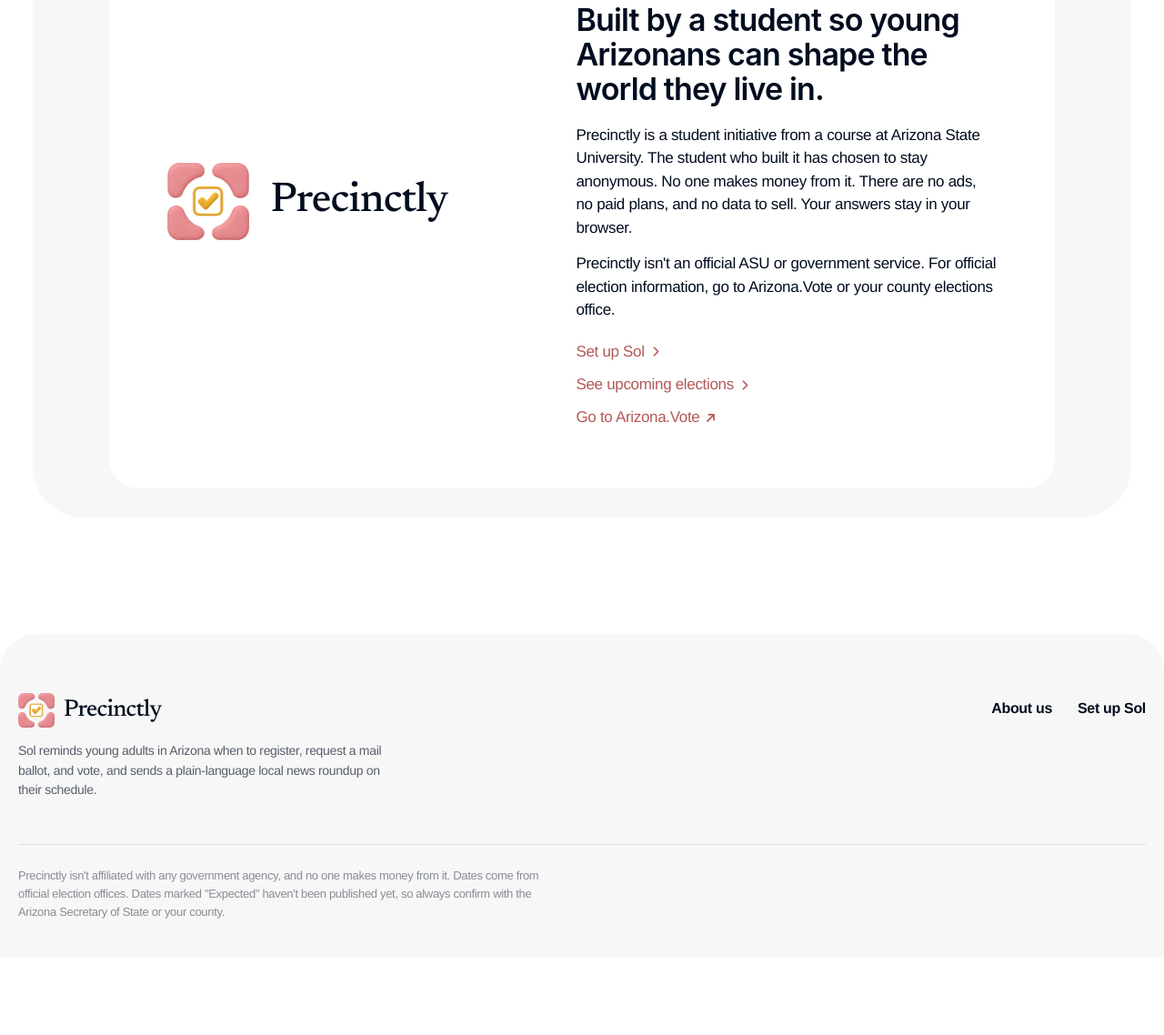
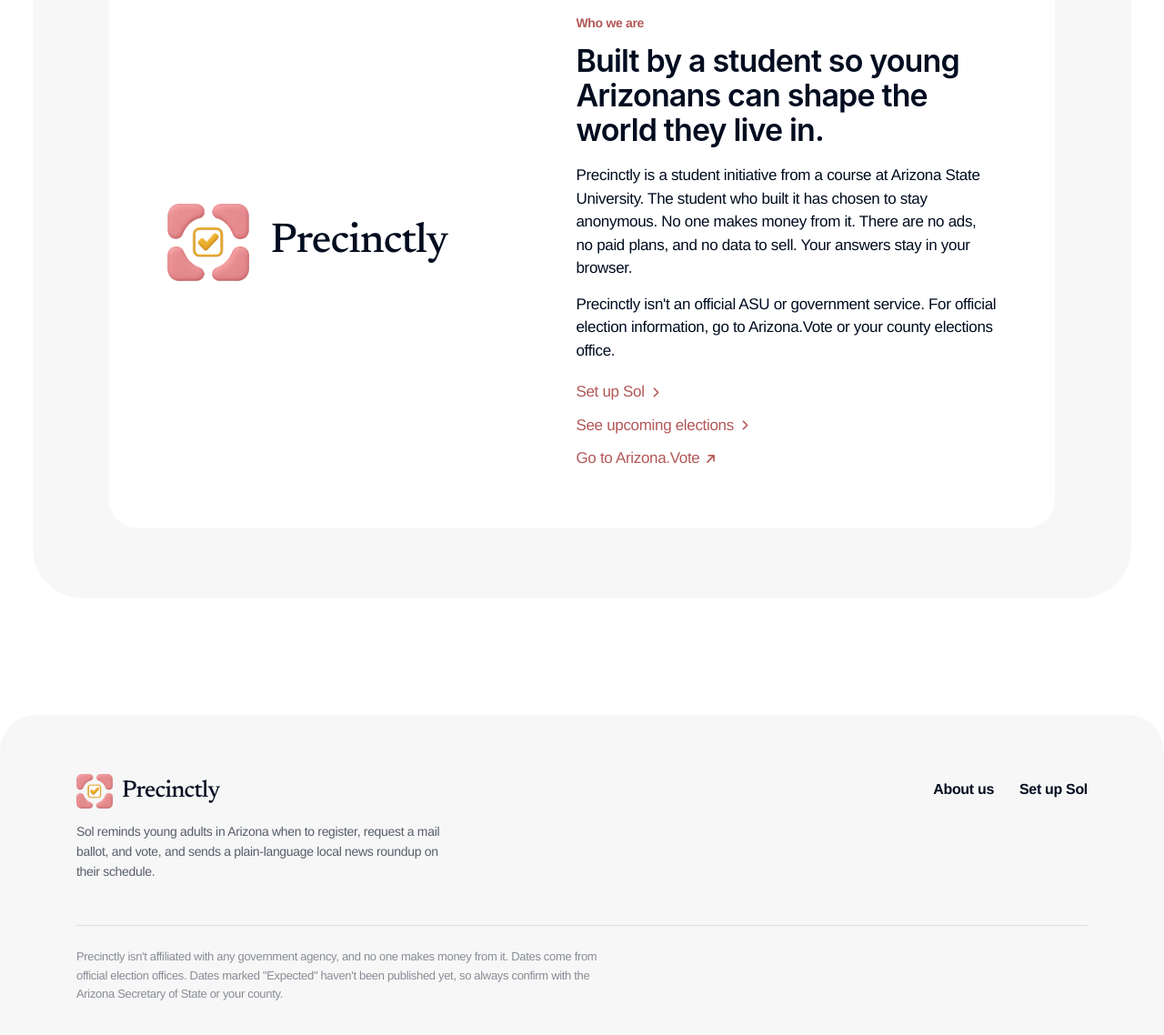
Before and after one commit to thatgulleylife/local-ballot-buddy, a plain HTML site: page docs/about.html in a window 1280 px wide. Shown: the part 3478-4616 px from the top of the page at 91% size. Before the commit the page ends 4531 px from the top, so only its background shows below. Drawn offline with Linux system fonts and the light colour scheme.

Commit message:
Pad the Who we are panel and align the footer with the page columns
Co-Authored-By: Claude Opus 5.5 <noreply@anthropic.com>

```diff
--- a/docs/styles.css
+++ b/docs/styles.css
@@ -517,14 +517,15 @@ html { scroll-padding-top: 84px; }   /* anchor jumps land below the sticky bar *
 
 /* ---------- 17. Footer ---------- */
 /* Site footer: brand, two link columns, then the disclaimer */
-.site-footer { margin-top: var(--section); background: var(--surface); border-radius: 40px 40px 0 0; padding: 64px var(--gutter) 40px; }
-.sf-inner { max-width: var(--container); margin: 0 auto; display: flex; justify-content: space-between; align-items: flex-start; gap: 40px; }
+/* The footer lines up with the inner edge of the gray section panels above it. */
+.site-footer { --sf-inset: calc(var(--gutter) + clamp(16px, 4vw, 48px)); margin-top: var(--section); background: var(--surface); border-radius: 40px 40px 0 0; padding: 64px var(--sf-inset) 40px; }
+.sf-inner { max-width: calc(var(--container) - 2 * var(--sf-inset)); margin: 0 auto; display: flex; justify-content: space-between; align-items: flex-start; gap: 40px; }
 .sf-brand p { color: var(--ink-2); font-size: var(--body-s); line-height: 1.55; max-width: 52ch; margin: 14px 0 0; }
 .sf-col { display: flex; gap: 28px; padding-top: 6px; }
 .sf-col h2 { font-family: var(--font-display); font-size: 13px; font-weight: 600; text-transform: uppercase; letter-spacing: .08em; color: var(--ink-3); margin: 0 0 4px; }
 .sf-col a { color: var(--ink); text-decoration: none; font-size: var(--body-m); font-weight: 600; white-space: nowrap; }
 .sf-col a:hover, .sf-base a:hover { color: var(--navy); text-decoration: underline; }
-.sf-base { max-width: var(--container); margin: 48px auto 0; padding-top: 24px; border-top: 1px solid var(--line); display: flex; justify-content: space-between; gap: 32px; font-size: var(--caption); color: var(--ink-3); line-height: 1.55; }
+.sf-base { max-width: calc(var(--container) - 2 * var(--sf-inset)); margin: 48px auto 0; padding-top: 24px; border-top: 1px solid var(--line); display: flex; justify-content: space-between; gap: 32px; font-size: var(--caption); color: var(--ink-3); line-height: 1.55; }
 .sf-base p { margin: 0; max-width: 80ch; }
 .sf-base a { color: var(--ink-2); white-space: nowrap; }
 @media (max-width: 760px) { .site-footer { border-radius: 28px 28px 0 0; padding-top: 48px; } .sf-inner { flex-direction: column; gap: 24px; } }
@@ -708,7 +709,7 @@ body.has-countdown { padding-bottom: 96px; }
 :root[data-theme="dark"] .sc:not(.sc-feature) .sc-eyebrow { color: #ff9a5c; }
 
 /* About page: Who we are, as a logo and copy card */
-.who-band { background: var(--surface); border-radius: var(--r-xl); padding: clamp(16px, 3vw, 32px); max-width: var(--container); margin-left: auto; margin-right: auto; }
+.who-band { background: var(--surface); border-radius: var(--r-xl); padding: clamp(24px, 6vw, 80px); max-width: var(--container); margin-left: auto; margin-right: auto; }
 .who-card { background: var(--bg); border-radius: var(--r-l); display: grid; grid-template-columns: 5fr 6fr; gap: clamp(32px, 5vw, 72px); align-items: center; padding: clamp(36px, 5vw, 64px) clamp(28px, 5vw, 72px); max-width: 1040px; margin: 0 auto; }
 .who-logo { display: flex; align-items: center; gap: clamp(14px, 2vw, 24px); }
 .who-logo img { width: clamp(64px, 7vw, 92px); height: auto; flex: none; }
```
